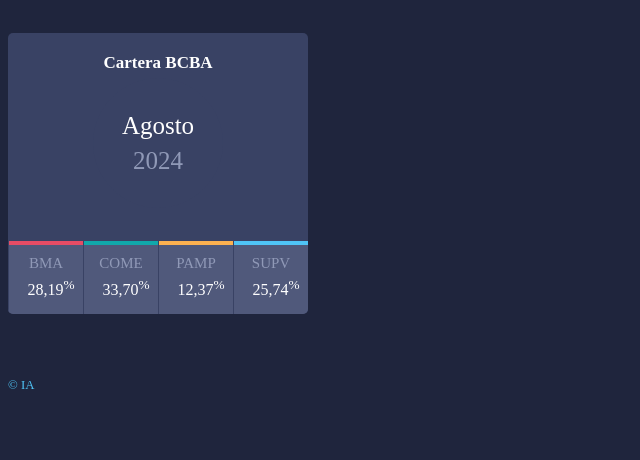
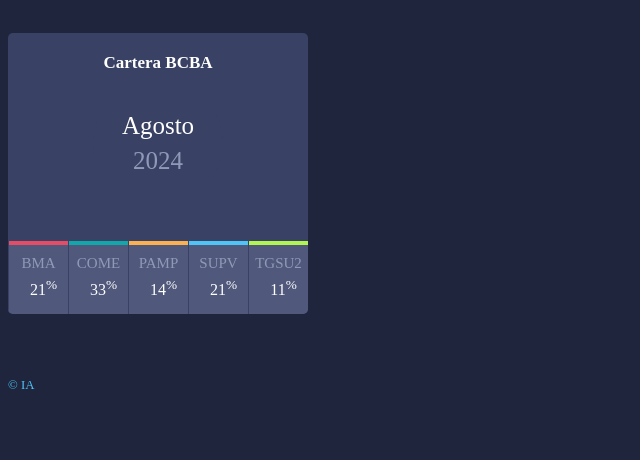
Before and after one commit to raulbrandellero/cartera_de_inversion, a plain HTML site: page index.html in a window 1280 px wide. Shown: the whole page, without its empty margins (0-640 px from the left). Drawn offline with Linux system fonts and the light colour scheme.

Commit message:
Add files via upload

```diff
--- a/index.html
+++ b/index.html
@@ -6,8 +6,8 @@
   <link rel="stylesheet" href="./style.css">
 </head>
 <body>
-  <div class="container">
-  <div class="donut-chart-block block">
+    <div class="container">
+        <div class="donut-chart-block block">
                     <h2 class="titular">Cartera BCBA</h2>
                     <div class="donut-chart">
                         <p class="center-date">Agosto<br><span class="scnd-font-color">2024</span></p>
@@ -15,23 +15,28 @@
                     <ul class="os-percentages horizontal-list">
                         <li>
                             <p class="ios os scnd-font-color">BMA</p>
-                            <p class="os-percentage">28,19<sup>%</sup></p>
+                            <p class="os-percentage">21<sup>%</sup></p>
                         </li>
                         <li>
                             <p class="mac os scnd-font-color">COME</p>
-                            <p class="os-percentage">33,70<sup>%</sup></p>
+                            <p class="os-percentage">33<sup>%</sup></p>
                         </li>
                         <li>
                             <p class="linux os scnd-font-color">PAMP</p>
-                            <p class="os-percentage">12,37<sup>%</sup></p>
+                            <p class="os-percentage">14<sup>%</sup></p>
                         </li>
                         <li>
                             <p class="win os scnd-font-color">SUPV</p>
-                            <p class="os-percentage">25,74<sup>%</sup></p>
+                            <p class="os-percentage">21<sup>%</sup></p>
+                        </li>
+                        <li>
+                            <p class="win2 os scnd-font-color">TGSU2</p>
+                            <p class="os-percentage">11<sup>%</sup></p>
                         </li>
                     </ul>
-                </div>
-  <!-- comentario final -->
-  <p class='nota-final'>© IA</p>
+        </div>
+    </div>
+    <!-- comentario final -->
+    <p class='nota-final'>© IA</p>
 </body>
 </html>
--- a/style.css
+++ b/style.css
@@ -51,7 +51,7 @@
 		}
 		/******************************************** LEFT CONTAINER *****************************************/
 				.os-percentages li {
-					width: 75px;
+					width: 60px;
 					border-left: 1px solid #394264;
 					text-align: center;
 					background: #50597b;
@@ -73,6 +73,10 @@
 						.os.win {
 							border-top: 4px solid #4fc4f6;
 						}
+						.os.win2 {
+							border-top: 4px solid #b0f64f;
+						}
+
 					.os-percentage {
 						margin: 0;
 						padding: 0 0 15px 10px;
@@ -86,9 +90,9 @@
         GRAFICO CIRCULAR PIE CHART
 ******************************************/
 .donut-chart {
-  position: relative;
+    position: relative;
 	width: 200px;
-  height: 100px;
+    height: 100px;
 	margin: 0 auto 3rem;
 	border-radius: 100%
  }
@@ -96,7 +100,7 @@
   background: #394264;
   position: absolute;
   text-align: center;
-	font-size: 25px;
+  font-size: 25px;
   top:0;left:0;bottom:0;right:0;
   width: 130px;
   height: 130px;
```
